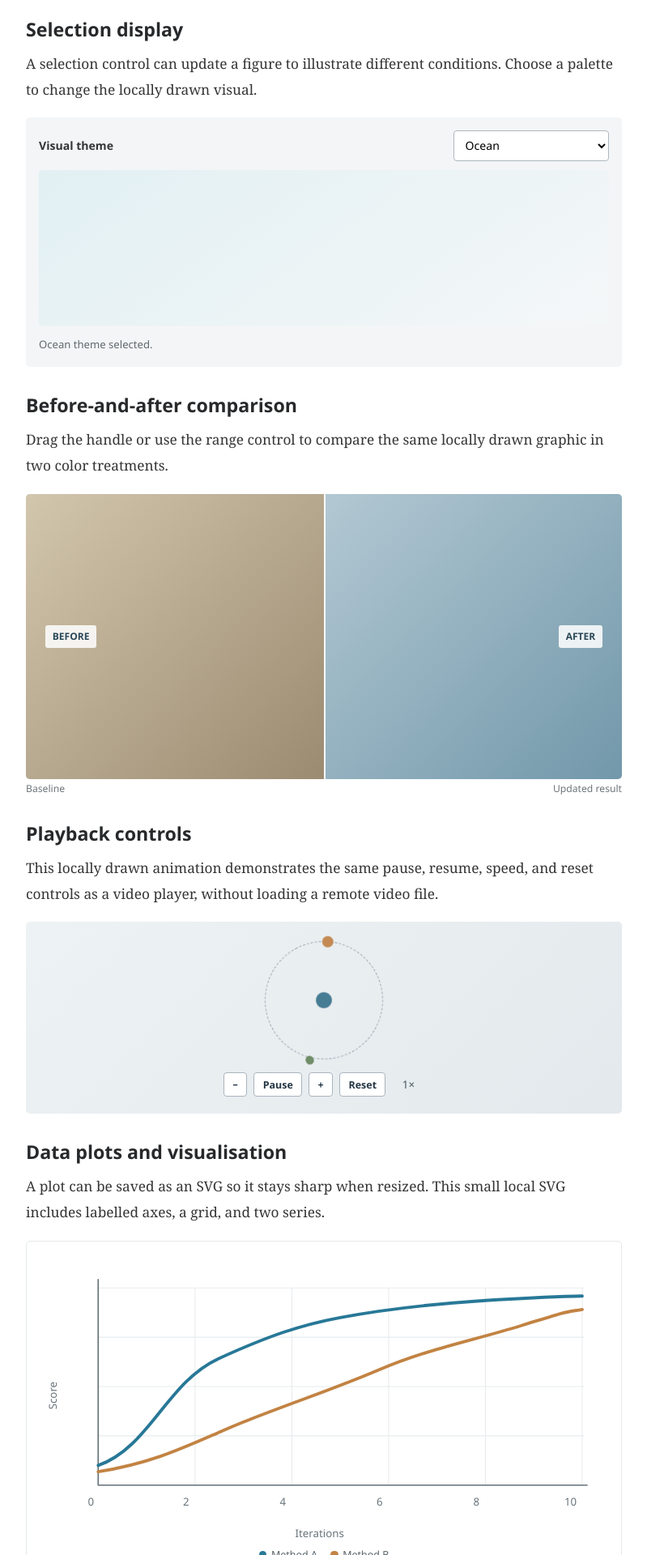
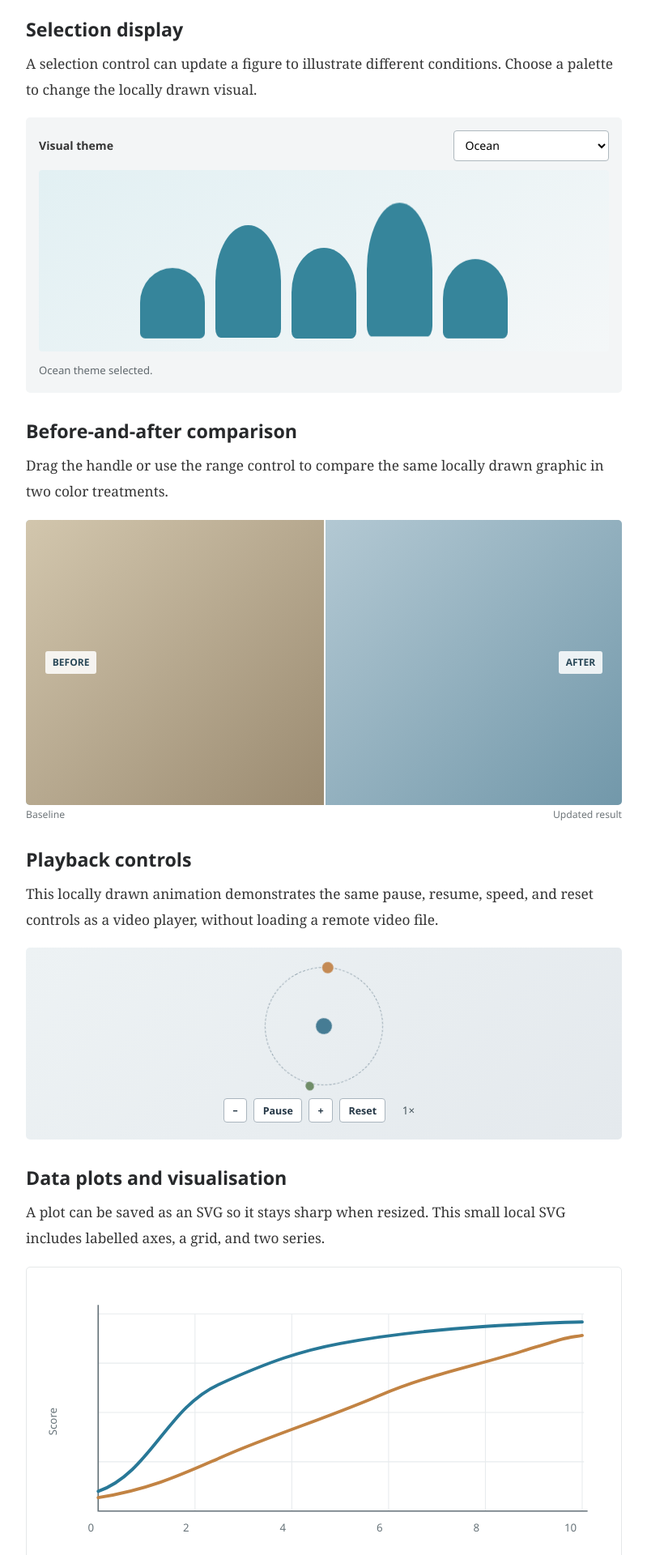
Before and after one commit to rnkarmakar/rnkarmakar.github.io, a Jekyll site: the page built from _posts/2026-10-01-demo-post.md, in a window 1280 px wide. Shown: the part 3326-5246 px from the top of the page at 81% size, without its empty margins (240-1039 px from the left). Built offline with Jekyll 4.4.1, drawn with Linux system fonts in a browser that asks for light colours.

Commit message:
Fix dimensions of selectable illustration

```diff
--- a/assets/style.scss
+++ b/assets/style.scss
@@ -529,7 +529,7 @@ ul.compact-list {
 .clarity-demo__selection { display: grid; grid-template-columns: auto minmax(9rem,12rem); align-items: center; gap: .7rem 1rem; margin: 1rem 0 2rem; padding: 1rem; border-radius: 5px; background: #f3f5f6; font-family: $font-base; }
 .clarity-demo__selection label { font-size: .88rem; font-weight: 600; }
 .clarity-demo__selection select { padding: .45rem .6rem; border: 1px solid #aeb8be; border-radius: 4px; background: #fff; font: .88rem $font-base; }
-.clarity-demo__selection-art { grid-column: 1/-1; display: flex; align-items: end; justify-content: center; gap: .8rem; min-height: 10rem; padding: 1rem; overflow: hidden; border-radius: 4px; background: linear-gradient(145deg,#e2f0f3,#f4f7f8); }
+.clarity-demo__selection-art { grid-column: 1/-1; display: flex; height: 12rem; align-items: end; justify-content: center; gap: .8rem; min-height: 10rem; padding: 1rem; overflow: hidden; border-radius: 4px; background: linear-gradient(145deg,#e2f0f3,#f4f7f8); }
 .clarity-demo__selection-art span { width: 12%; border-radius: 50% 50% 8% 8%; background: #36859b; animation: clarity-demo-float 2.4s ease-in-out infinite alternate; }
 .clarity-demo__selection-art span:nth-child(1) { height: 45%; }
 .clarity-demo__selection-art span:nth-child(2) { height: 72%; animation-delay: -.7s; }
```
